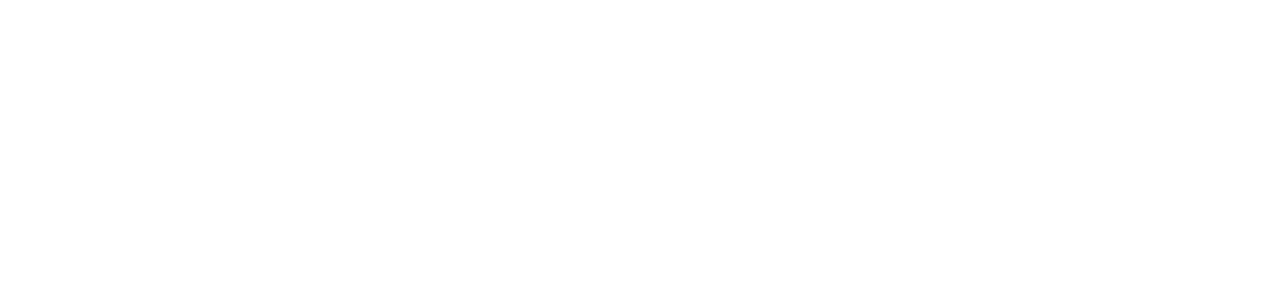
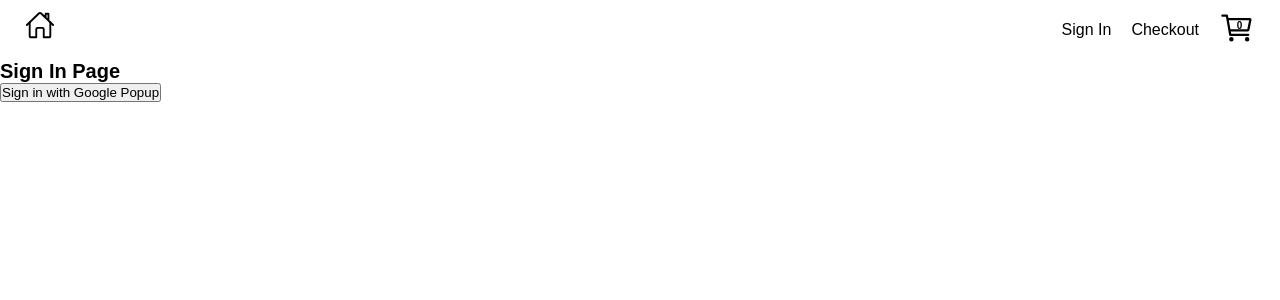
Before and after one commit to bartswierz/shopping-website, a React (Create React App) app: page /sign-in in a window 1280 px wide. Before the commit this address had no page. Shown: the top 300 px of the page. Built offline with nearby package versions, Linux system fonts and the light colour scheme.

Commit message:
added firebase setup for sign in method using google

```diff
--- a/src/App.js
+++ b/src/App.js
@@ -9,6 +9,7 @@
 import Jackets from "./components/routes/jackets/jackets.component";
 import Hats from "./components/routes/hats/hats.component";
 import Shoes from "./components/routes/shoes/shoes.component";
+import SignIn from "./components/routes/sign-in/sign-in.component";
 
 const App = () => {
   return (
@@ -17,6 +18,7 @@
       <Route path="/" element={<Navigation />}>
         {/* using index: if you are at the '/' path then render this Homepage Component */}
         <Route index element={<Homepage />} />
+        <Route path="sign-in" element={<SignIn />} />
         <Route path="checkout" element={<Checkout />} />
         <Route path="cart" element={<Cart />} />
 
--- a/src/components/routes/navigation/navigation.component.jsx
+++ b/src/components/routes/navigation/navigation.component.jsx
@@ -7,6 +7,7 @@
 import { ReactComponent as CartIcon } from "../../../assets/cart-outline.svg";
 import { useContext } from "react";
 import { CartContext } from "../../../contexts/cart.context";
+import SignIn from "../sign-in/sign-in.component";
 
 const Navigation = () => {
   const { cartCount } = useContext(CartContext);
@@ -22,6 +23,9 @@
 
         <div></div>
         <div className="nav-items">
+          <Link to="/sign-in" element={<SignIn />}>
+            Sign In
+          </Link>
           <Link to="/checkout" element={<Checkout />}>
             Checkout
           </Link>
--- /dev/null
+++ b/src/components/routes/sign-in/sign-in.component.jsx
@@ -0,0 +1,19 @@
+import { signInWithGooglePopup } from "../../../utils/firebase/firebase.utils";
+
+const SignIn = () => {
+  const logGoogleUser = async () => {
+    const response = await signInWithGooglePopup();
+
+    // With this response we can see we get back UserCredentialImpl object, inside it we look inside user -> accessToken. This is what we are looking for, this access token was from the flow from our app to firebase and google checking to see that we are who we say we are and giving us back the acessToken.
+    console.log(response);
+  };
+
+  return (
+    <div>
+      <h1>Sign In Page</h1>
+      <button onClick={logGoogleUser}>Sign in with Google Popup</button>
+    </div>
+  );
+};
+
+export default SignIn;
--- /dev/null
+++ b/src/utils/firebase/firebase.utils.js
@@ -0,0 +1,32 @@
+// THIS CODE(firebaseconfig = {...} & firebaseApp = initializeApp(...)) is given from: firebase -> Web Link -> Create name -> Firebase will then generate the code below for us to use.
+// Import the functions you need from the SDKs you need
+import { initializeApp } from "firebase/app";
+import { getAuth, signInWithRedirect, signInWithPopup, GoogleAuthProvider } from "firebase/auth";
+// TODO: Add SDKs for Firebase products that you want to use
+// https://firebase.google.com/docs/web/setup#available-libraries
+
+// Your web app's Firebase configuration
+const firebaseConfig = {
+  apiKey: "AIzaSyD1BNATztbvx_wtjXV4POi7JpLAx1e-PlI",
+  authDomain: "alpha-clothing-db-54c26.firebaseapp.com",
+  projectId: "alpha-clothing-db-54c26",
+  storageBucket: "alpha-clothing-db-54c26.appspot.com",
+  messagingSenderId: "512701859115",
+  appId: "1:512701859115:web:facbc7374100e2aa17716e",
+};
+
+// Initialize Firebase - firebaseApp will allow us to do CRUD by using this initalized instance from firebase
+const firebaseApp = initializeApp(firebaseConfig);
+
+// Will create a GoogleAuthProvider instance
+const provider = new GoogleAuthProvider();
+
+// Everytime someone interacts with provider, we want to Select an account
+provider.setCustomParameters({
+  prompt: "select_account",
+});
+
+export const auth = getAuth();
+
+// We are passing in auth and provider that we have created above
+export const signInWithGooglePopup = () => signInWithPopup(auth, provider);
```
